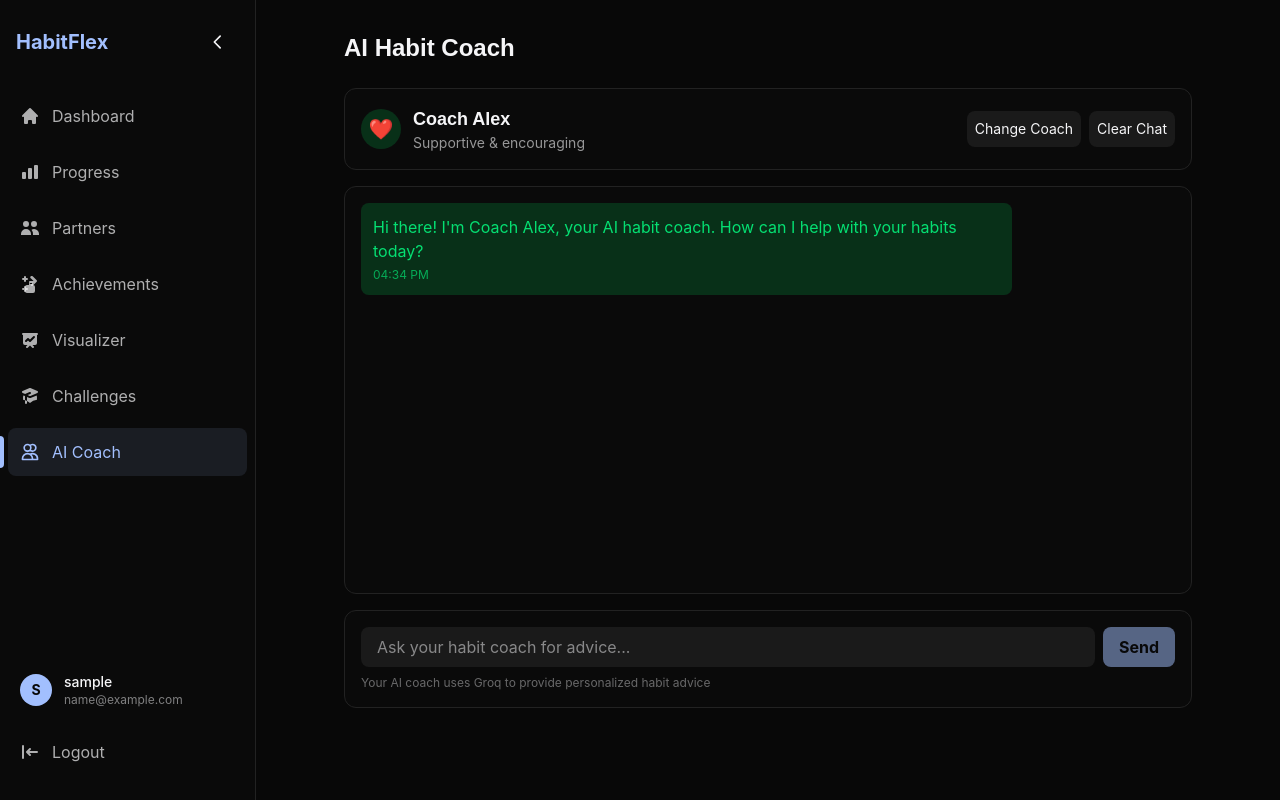
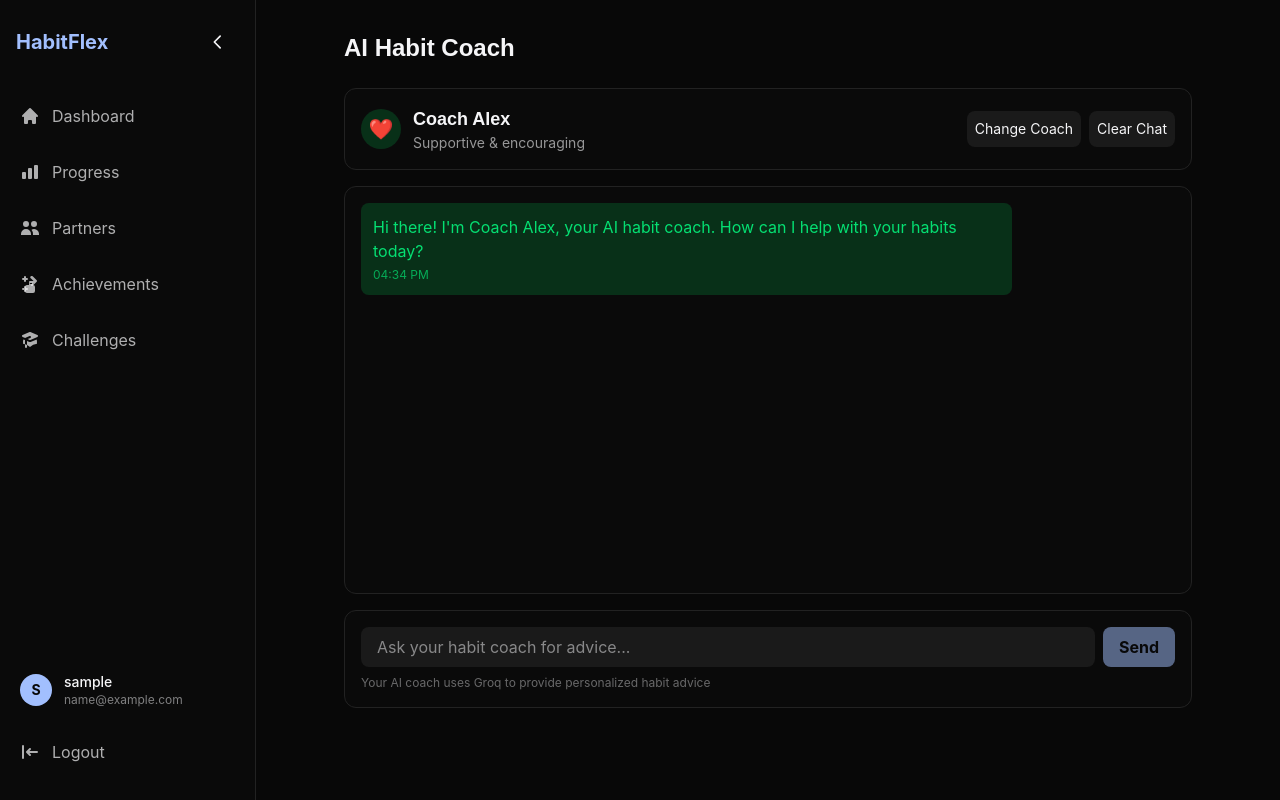
Before and after one commit to dharanidharansr/HabitFlex, a React (Vite) app in the folder Frontend/: page /coach in a window 1280 px wide. Built offline with nearby package versions, Linux system fonts and the light colour scheme; sample sign-in values are in the browser's storage.

Commit message:
added: Achievement frontend

```diff
--- a/Frontend/src/components/Sidebar.jsx
+++ b/Frontend/src/components/Sidebar.jsx
@@ -76,24 +76,24 @@ const Sidebar = ({ children }) => {
       ),
     },
     // Add to your navItems array:
-    {
-      path: "/visualizer",
-      name: "Visualizer",
-      icon: (
-        <svg
-          xmlns="http://www.w3.org/2000/svg"
-          className="h-5 w-5"
-          viewBox="0 0 20 20"
-          fill="currentColor"
-        >
-          <path
-            fillRule="evenodd"
-            d="M3 3a1 1 0 000 2v8a2 2 0 002 2h2.586l-1.293 1.293a1 1 0 101.414 1.414L10 15.414l2.293 2.293a1 1 0 001.414-1.414L12.414 15H15a2 2 0 002-2V5a1 1 0 100-2H3zm11.707 4.707a1 1 0 00-1.414-1.414L10 9.586 8.707 8.293a1 1 0 00-1.414 0l-2 2a1 1 0 101.414 1.414L8 10.414l1.293 1.293a1 1 0 001.414 0l4-4z"
-            clipRule="evenodd"
-          />
-        </svg>
-      ),
-    },
+    // {
+    //   path: "/visualizer",
+    //   name: "Visualizer",
+    //   icon: (
+    //     <svg
+    //       xmlns="http://www.w3.org/2000/svg"
+    //       className="h-5 w-5"
+    //       viewBox="0 0 20 20"
+    //       fill="currentColor"
+    //     >
+    //       <path
+    //         fillRule="evenodd"
+    //         d="M3 3a1 1 0 000 2v8a2 2 0 002 2h2.586l-1.293 1.293a1 1 0 101.414 1.414L10 15.414l2.293 2.293a1 1 0 001.414-1.414L12.414 15H15a2 2 0 002-2V5a1 1 0 100-2H3zm11.707 4.707a1 1 0 00-1.414-1.414L10 9.586 8.707 8.293a1 1 0 00-1.414 0l-2 2a1 1 0 101.414 1.414L8 10.414l1.293 1.293a1 1 0 001.414 0l4-4z"
+    //         clipRule="evenodd"
+    //       />
+    //     </svg>
+    //   ),
+    // },
     // Add this to your navigation items array
     {
       path: "/challenges",
@@ -110,26 +110,26 @@ const Sidebar = ({ children }) => {
       ),
     },
     // Add to your Sidebar component's navigation links
-    {
-      name: "AI Coach",
-      path: "/coach",
-      icon: (
-        <svg
-          xmlns="http://www.w3.org/2000/svg"
-          className="h-5 w-5"
-          fill="none"
-          viewBox="0 0 24 24"
-          stroke="currentColor"
-        >
-          <path
-            strokeLinecap="round"
-            strokeLinejoin="round"
-            strokeWidth={2}
-            d="M12 4.354a4 4 0 110 5.292M15 21H3v-1a6 6 0 0112 0v1zm0 0h6v-1a6 6 0 00-9-5.197M13 7a4 4 0 11-8 0 4 4 0 018 0z"
-          />
-        </svg>
-      ),
-    },
+    // {
+    //   name: "AI Coach",
+    //   path: "/coach",
+    //   icon: (
+    //     <svg
+    //       xmlns="http://www.w3.org/2000/svg"
+    //       className="h-5 w-5"
+    //       fill="none"
+    //       viewBox="0 0 24 24"
+    //       stroke="currentColor"
+    //     >
+    //       <path
+    //         strokeLinecap="round"
+    //         strokeLinejoin="round"
+    //         strokeWidth={2}
+    //         d="M12 4.354a4 4 0 110 5.292M15 21H3v-1a6 6 0 0112 0v1zm0 0h6v-1a6 6 0 00-9-5.197M13 7a4 4 0 11-8 0 4 4 0 018 0z"
+    //       />
+    //     </svg>
+    //   ),
+    // },
   ];
 
   const logout = () => {
@@ -214,8 +214,7 @@ const Sidebar = ({ children }) => {
                 }}
               >
                 <motion.div
-                  className={`flex items-center gap-3 px-3 py-3 rounded-lg mb-2 ${
-                    isActive
+                  className={`flex items-center gap-3 px-3 py-3 rounded-lg mb-2 ${isActive
                       ? "bg-[#A2BFFE]/10 text-[#A2BFFE]"
                       : "text-[#f5f5f7]/70 hover:text-[#f5f5f7] hover:bg-[#222]/50"
                     }`}
--- a/Frontend/src/pages/HabitVisualizer.jsx
+++ b/Frontend/src/pages/HabitVisualizer.jsx
@@ -543,8 +543,7 @@ const HabitVisualizer = () => {
             <button
               key={tab}
               onClick={() => setActiveTab(tab)}
-              className={`pb-2 px-1 relative whitespace-nowrap ${
-                activeTab === tab
+              className={`pb-2 px-1 relative whitespace-nowrap ${activeTab === tab
                   ? "text-[#A2BFFE]"
                   : "text-[#f5f5f7]/60 hover:text-[#f5f5f7]"
                 }`}
@@ -672,8 +671,7 @@ const HabitVisualizer = () => {
                             </motion.button>
                             <motion.button
                               onClick={() => setShowCode(!showCode)}
-                              className={`text-xs ${
-                                showCode
+                              className={`text-xs ${showCode
                                   ? "bg-[#A2BFFE] text-[#080808]"
                                   : "bg-[#222] hover:bg-[#333] text-[#f5f5f7]"
                                 } px-3 py-1 rounded-md flex items-center`}
```
Also changed, not shown: Frontend/src/components/AICoach.jsx (+8 -11 lines), Frontend/src/pages/Achievements.jsx (+6 -7 lines), Frontend/src/pages/Challenges.jsx (+6 -12 lines), Frontend/src/pages/Dashboard.jsx (+6 -7 lines), Frontend/src/pages/Progress.jsx (+8 -12 lines), Frontend/src/components/partners/PartnersSection.jsx (line endings or trailing spaces), Frontend/src/utils/mockData.js (line endings or trailing spaces). Lines whose indentation alone changed are shown as unchanged.
